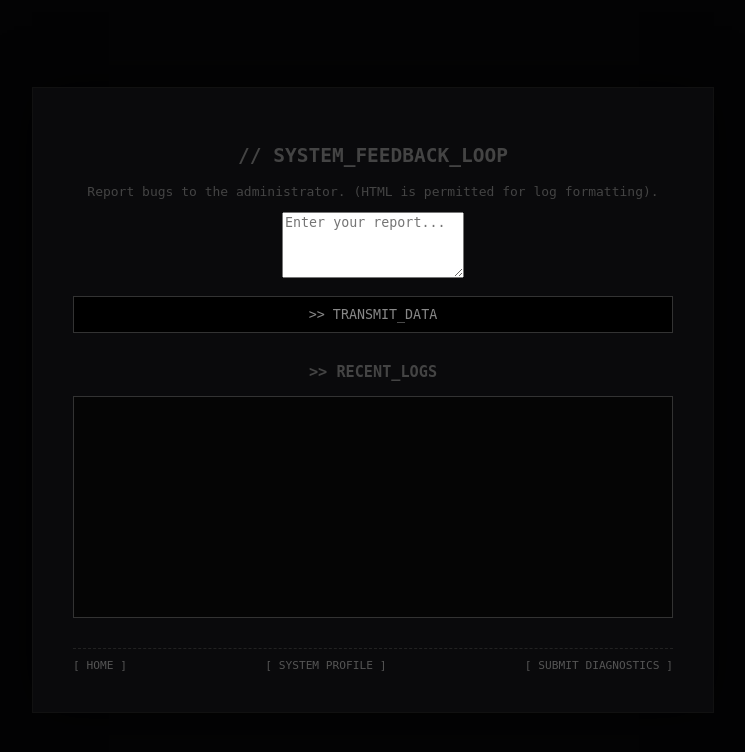
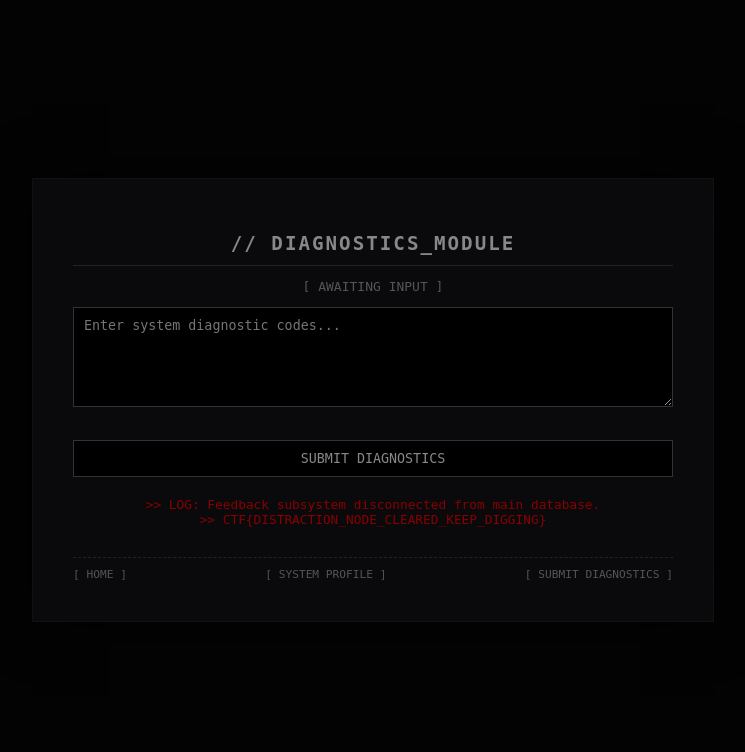
Before and after one commit to waltr0/cyberSynergy, a Flask app: page /feedback in a window 1280 px wide. Shown: the top 752 px of the page, without its empty margins (267-1012 px from the left). Run offline with Flask 3, Linux system fonts and the light colour scheme.

Commit message:
Update feedback.html for diagnostics module

```diff
--- a/templates/feedback.html
+++ b/templates/feedback.html
@@ -1,21 +1,13 @@
 {% extends "base.html" %}
 {% block content %}
-    <h2>// SYSTEM_FEEDBACK_LOOP</h2>
-    <p>Report bugs to the administrator. (HTML is permitted for log formatting).</p>
+    <h1>// DIAGNOSTICS_MODULE</h1>
+    <p style="color: #555;">[ AWAITING INPUT ]</p>
 
-    {% if error %} <div class="error">{{ error }}</div> {% endif %}
+    <textarea placeholder="Enter system diagnostic codes..." style="width: 100%; height: 100px; background: #000; border: 1px solid #333; color: #0f0; padding: 10px; font-family: inherit; margin-bottom: 15px; box-sizing: border-box;"></textarea>
+    <button>SUBMIT DIAGNOSTICS</button>
 
-    <form method="POST">
-        <textarea name="message" rows="4" placeholder="Enter your report..."></textarea>
-        <button type="submit">>> TRANSMIT_DATA</button>
-    </form>
-
-    <h3 style="margin-top: 30px;">>> RECENT_LOGS</h3>
-    <div id="logs" style="background: #050505; padding: 10px; border: 1px solid #333; height: 200px; overflow-y: auto;">
-        {% for msg in messages %}
-            <div style="border-bottom: 1px dashed #333; padding: 5px 0; margin-bottom: 5px;">
-                > {{ msg['message'] | safe }}
-            </div>
-        {% endfor %}
+    <div style="margin-top: 20px; color: #880000; font-size: 0.8rem;">
+        >> LOG: Feedback subsystem disconnected from main database.<br>
+        >> CTF{DISTRACTION_NODE_CLEARED_KEEP_DIGGING}
     </div>
 {% endblock %}
```
